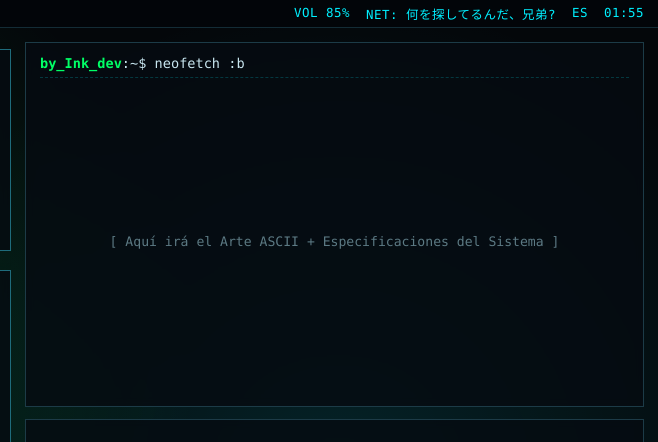
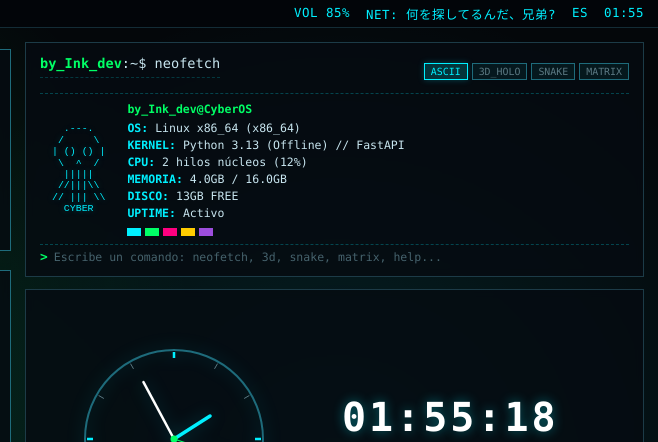
Before and after one commit to ft-ink-p/CyberDashboard, a plain HTML site: page Frontend/Index.html in a window 1280 px wide. Shown: the top 442 px of the page, 622-1280 px from the left. Drawn offline with nearby package versions, Linux system fonts and the light colour scheme; no server answers.

Commit message:
Terminall widgets :)))

```diff
--- a/Frontend/Index.html
+++ b/Frontend/Index.html
@@ -143,16 +143,35 @@
         <!-- COLUMNA DERECHA -->
         <section class="col-right">
 
-            <!-- TERMINAL NEOFETCH -->
+    <!-- TERMINAL HÍBRIDA INTERACTIVA -->
             <div class="tile terminal-tile" id="widget-terminal">
-                <div class="terminal-prompt">
-                    <span class="prompt-user">by_Ink_dev</span>:~$ neofetch :b
+                <div class="terminal-header-bar">
+                    <div class="terminal-prompt">
+                        <span class="prompt-user">by_Ink_dev</span>:~$ <span id="term-active-cmd">neofetch :b</span>
+                    </div>
+                    <div class="term-mode-btns">
+                        <button class="term-btn active" data-cmd="neofetch">ASCII</button>
+                        <button class="term-btn" data-cmd="3d">3D_HOLO</button>
+                        <button class="term-btn" data-cmd="snake">SNAKE</button>
+                        <button class="term-btn" data-cmd="matrix">MATRIX</button>
+                    </div>
                 </div>
-                <div class="tile-content placeholder-text">
-                    [ Aquí irá el Arte ASCII + Especificaciones del Sistema ]
+
+                <!-- Escenario dinámico (ASCII / Canvas 3D / Canvas Juego) -->
+                <div class="terminal-stage" id="terminal-stage"></div>
+
+                <!-- Línea de comandos escribible -->
+                <div class="terminal-input-row">
+                    <span class="prompt-arrow">&gt;</span>
+                    <input
+                        type="text"
+                        id="terminal-input"
+                        class="terminal-input"
+                        autocomplete="off"
+                        spellcheck="false"
+                        placeholder="Escribe un comando: neofetch, 3d, snake, matrix, help...">
                 </div>
             </div>
-
             <!-- RELOJ ANALÓGICO + DIGITAL + CLIMA -->
             <div class="tile clock-tile" id="widget-clock">
                 <canvas id="analog-clock" width="190" height="190"></canvas>
@@ -190,5 +209,8 @@
     <script src="https://cdn.jsdelivr.net/npm/chart.js"></script>
     <script type="module" src="Main.js"></script>
     <script type="module" src="Main.js"></script>
+    <script src="https://cdnjs.cloudflare.com/ajax/libs/three.js/r128/three.min.js"></script>
+    <script src="https://cdn.jsdelivr.net/npm/chart.js"></script>
+    <script type="module" src="Main.js"></script>
 </body>
 </html>
--- a/Frontend/Main.js
+++ b/Frontend/Main.js
@@ -5,6 +5,7 @@ import { AnimeWidget } from './modules/AnimeWidget.js';
 import { WeatherWidget } from './modules/WeatherWidget.js';
 import { ChartWidget } from './modules/ChartWidget.js';
 import { RunnerWidget } from './modules/RunnerWidget.js';
+import { TerminalWidget } from './modules/TerminalWidget.js';
 
 document.addEventListener('DOMContentLoaded', () => {
     const widgets = [
@@ -19,7 +20,8 @@ document.addEventListener('DOMContentLoaded', () => {
         () => new AnimeWidget().init(),
         () => new WeatherWidget().init(),
         () => new ChartWidget().init(),
-        () => new RunnerWidget().init()
+        () => new RunnerWidget().init(),
+        () => new TerminalWidget().init()
     ];
 
     widgets.forEach((initWidget) => {
--- a/Frontend/style.css
+++ b/Frontend/style.css
@@ -779,3 +779,160 @@ fieldset.tile legend {
     width: 100%;
     min-height: 185px;
 }
+/* =========================================
+   TERMINAL
+   ========================================= */
+.terminal-tile {
+    flex: 1;
+    min-height: 235px;
+    max-height: 275px;
+    display: flex;
+    flex-direction: column;
+    justify-content: space-between;
+    gap: 6px;
+    overflow: hidden;
+}
+
+.terminal-header-bar {
+    display: flex;
+    justify-content: space-between;
+    align-items: center;
+    border-bottom: 1px dashed rgba(0, 240, 255, 0.25);
+    padding-bottom: 5px;
+    gap: 8px;
+}
+
+.term-mode-btns {
+    display: flex;
+    gap: 4px;
+}
+
+.term-btn {
+    background: rgba(0, 240, 255, 0.06);
+    border: 1px solid #1e6b7b;
+    color: var(--text-dim);
+    font-family: inherit;
+    font-size: 0.62rem;
+    padding: 2px 6px;
+    cursor: pointer;
+    transition: all 0.2s ease;
+}
+
+.term-btn:hover,
+.term-btn.active {
+    background: rgba(0, 240, 255, 0.18);
+    border-color: var(--neon-cyan);
+    color: var(--neon-cyan);
+    box-shadow: 0 0 6px rgba(0, 240, 255, 0.25);
+}
+
+.terminal-stage {
+    position: relative;
+    flex: 1;
+    width: 100%;
+    min-height: 0;
+    overflow: hidden;
+    display: flex;
+    align-items: center;
+    justify-content: center;
+}
+
+/* Vista Neofetch ASCII + Specs */
+.neofetch-grid {
+    display: grid;
+    grid-template-columns: auto 1fr;
+    align-items: center;
+    gap: 16px;
+    width: 100%;
+    padding: 0 6px;
+}
+
+.ascii-art {
+    color: var(--neon-cyan);
+    font-size: 0.62rem;
+    line-height: 1.15;
+    text-shadow: 0 0 6px rgba(0, 240, 255, 0.35);
+    user-select: none;
+}
+
+.sys-specs {
+    display: flex;
+    flex-direction: column;
+    gap: 3px;
+    font-size: 0.72rem;
+}
+
+.spec-title {
+    color: var(--neon-green);
+    font-weight: bold;
+    margin-bottom: 2px;
+}
+
+.spec-key {
+    color: var(--neon-cyan);
+    font-weight: bold;
+}
+
+.spec-val {
+    color: var(--text-main);
+}
+
+.color-palette-bar {
+    display: flex;
+    gap: 4px;
+    margin-top: 5px;
+}
+
+.color-swatch {
+    width: 14px;
+    height: 8px;
+    display: inline-block;
+}
+
+/* Canvas para 3D, Snake y Matrix */
+.terminal-canvas {
+    width: 100%;
+    height: 100%;
+    display: block;
+}
+
+.stage-hud-overlay {
+    position: absolute;
+    top: 4px;
+    right: 6px;
+    font-size: 0.65rem;
+    color: var(--neon-green);
+    background: rgba(3, 6, 10, 0.75);
+    border: 1px solid rgba(0, 255, 102, 0.35);
+    padding: 2px 6px;
+    pointer-events: none;
+}
+
+/* Línea inferior escribible */
+.terminal-input-row {
+    display: flex;
+    align-items: center;
+    gap: 6px;
+    border-top: 1px dashed rgba(0, 240, 255, 0.25);
+    padding-top: 4px;
+}
+
+.prompt-arrow {
+    color: var(--neon-green);
+    font-weight: bold;
+    font-size: 0.8rem;
+}
+
+.terminal-input {
+    flex: 1;
+    background: transparent;
+    border: none;
+    outline: none;
+    color: #ffffff;
+    font-family: inherit;
+    font-size: 0.72rem;
+}
+
+.terminal-input::placeholder {
+    color: #46636d;
+}
```
Also changed, not shown: 1 other file.
